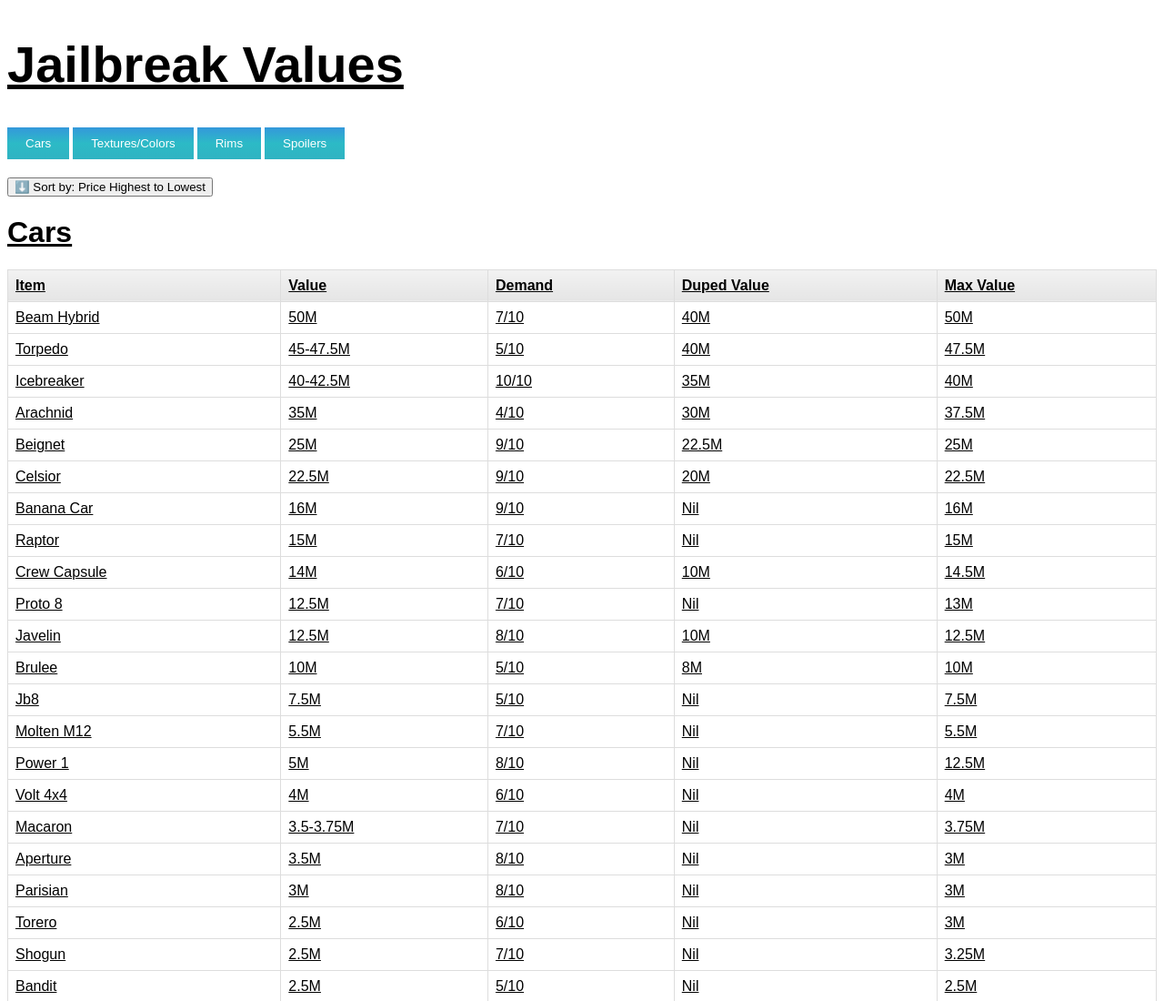
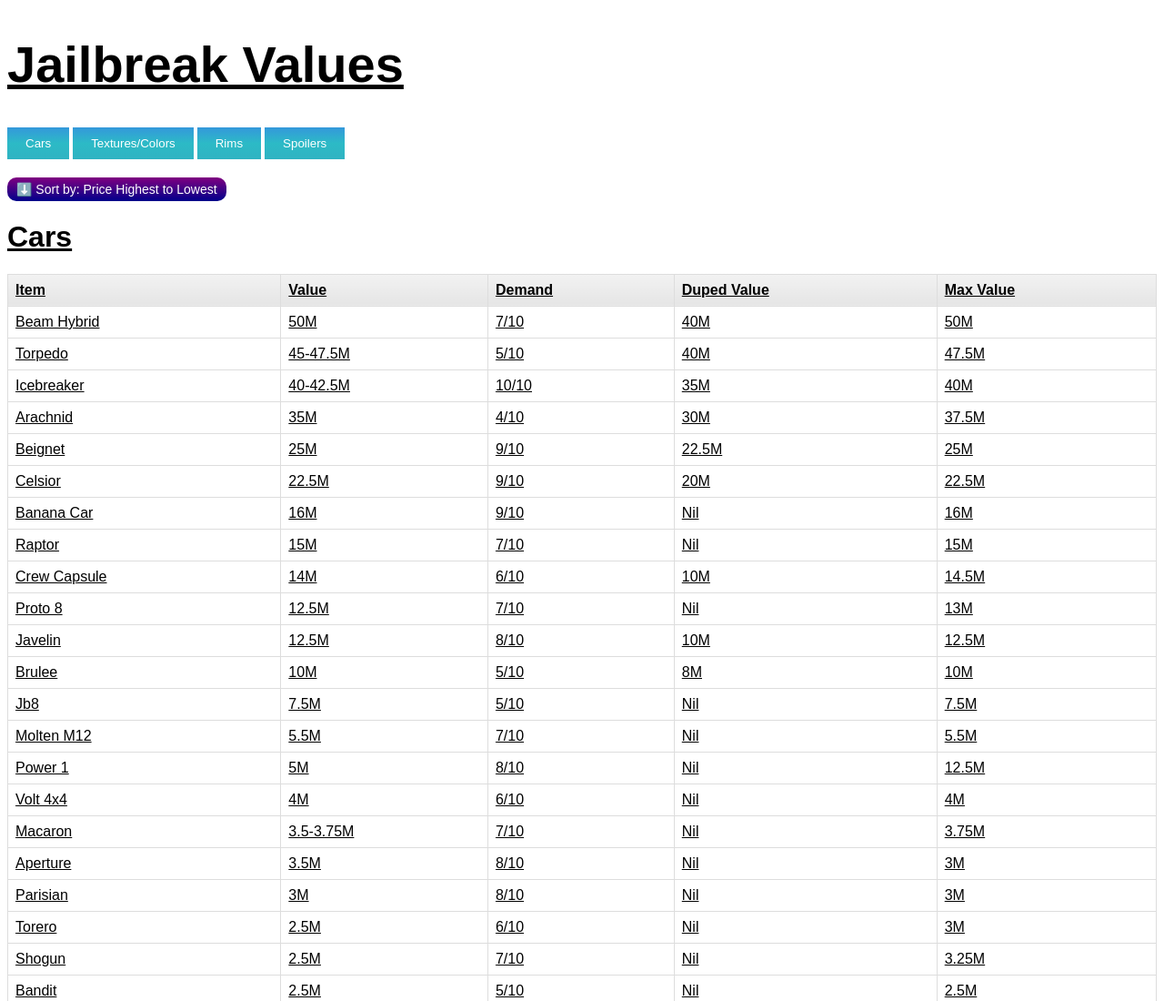
Before and after one commit to toorawa376/toorawa376.github.io, a plain HTML site: page index.html in a window 1280 px wide. Shown: the top 1100 px of the page at 91% size. Drawn offline with Linux system fonts and the light colour scheme.

Commit message:
Updated index.html

```diff
--- a/index.html
+++ b/index.html
@@ -91,9 +91,10 @@ text-decoration: underline;
 <!-- Add spacing -->
 <div style="margin-top: 20px;"></div>
 
-<button id="sortButton" onclick="toggleSort()">
+<button class="sortButton" onclick="toggleSort()">
     ⬇️ Sort by: Price Highest to Lowest
 </button>
+
 
 <div id="cars" class="tab">
     <h1 class="tab-title">Cars</h1>
```
